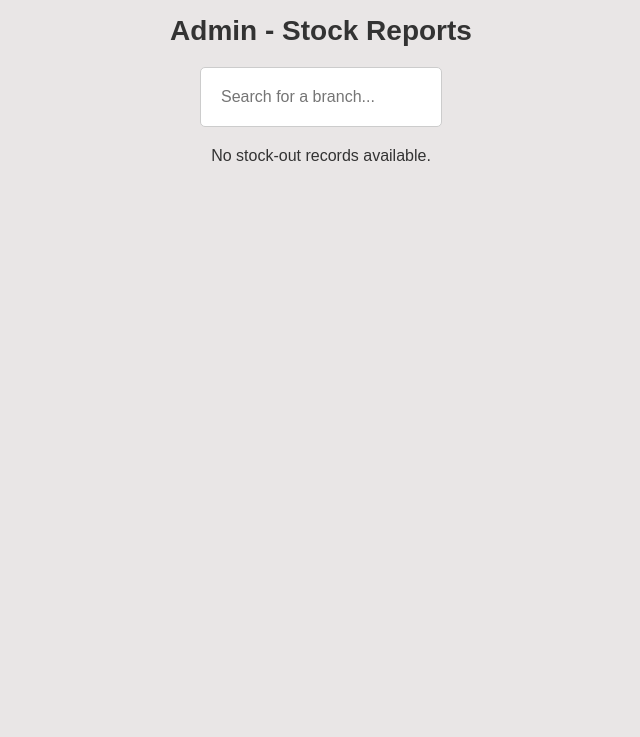
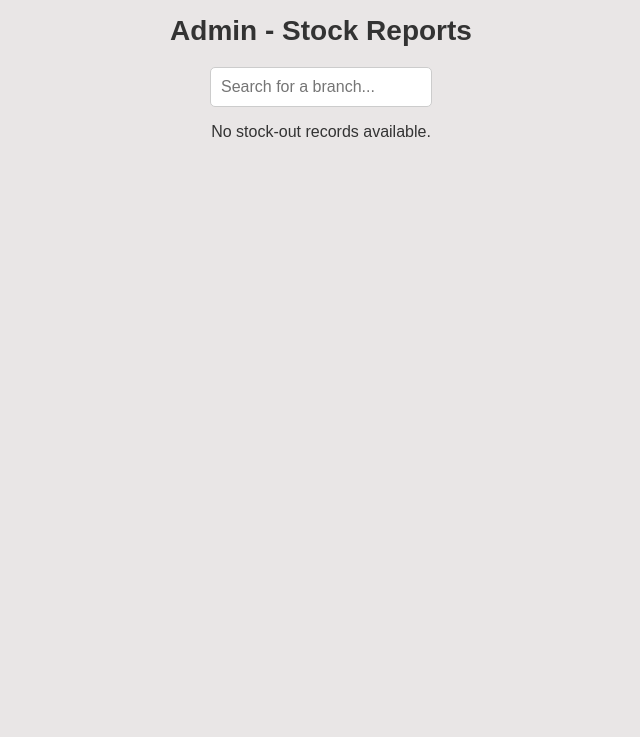
Before and after one commit to ugcoded/roseformstockmng, a plain HTML site: page admin.html in a window 1280 px wide. Shown: the part 63-800 px from the top of the page, without its empty margins (319-959 px from the left). Drawn offline with Linux system fonts and the light colour scheme.

Commit message:
Update admin.html

```diff
--- a/admin.html
+++ b/admin.html
@@ -73,11 +73,11 @@ h1 {
 /* Search Bar */
 .search-container {
   text-align: center;
-  margin-bottom: 20px;
+  margin-bottom: 10px;
 }
 
 #search-input {
-  padding: 20px;
+  padding: 10px;
   width: 200px;
   font-size: 16px;
   border: 1px solid #ccc;
@@ -181,7 +181,6 @@ tr:hover {
   th, td {
     padding: 8px;
   }
-}
 
   </style>
 </head>
```
